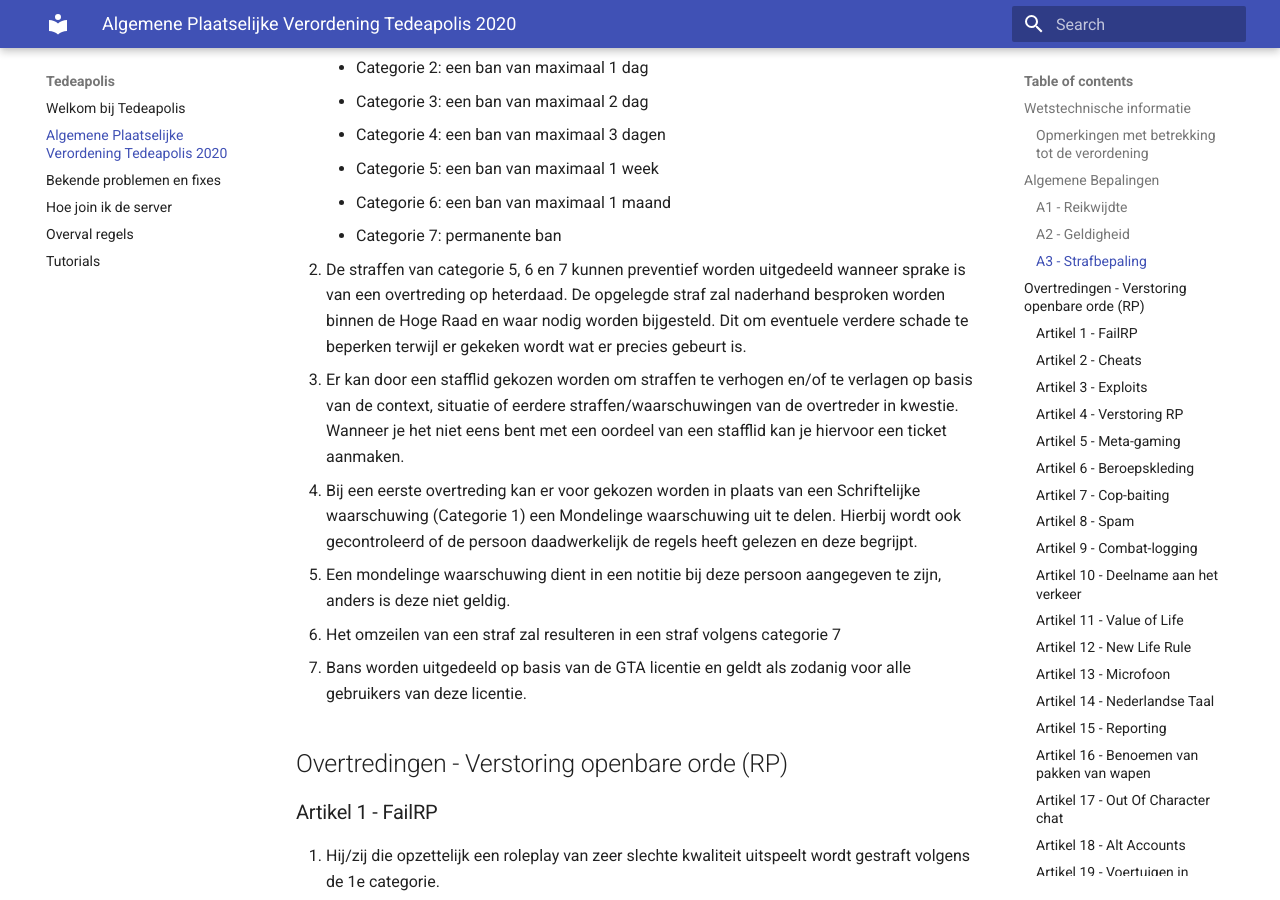
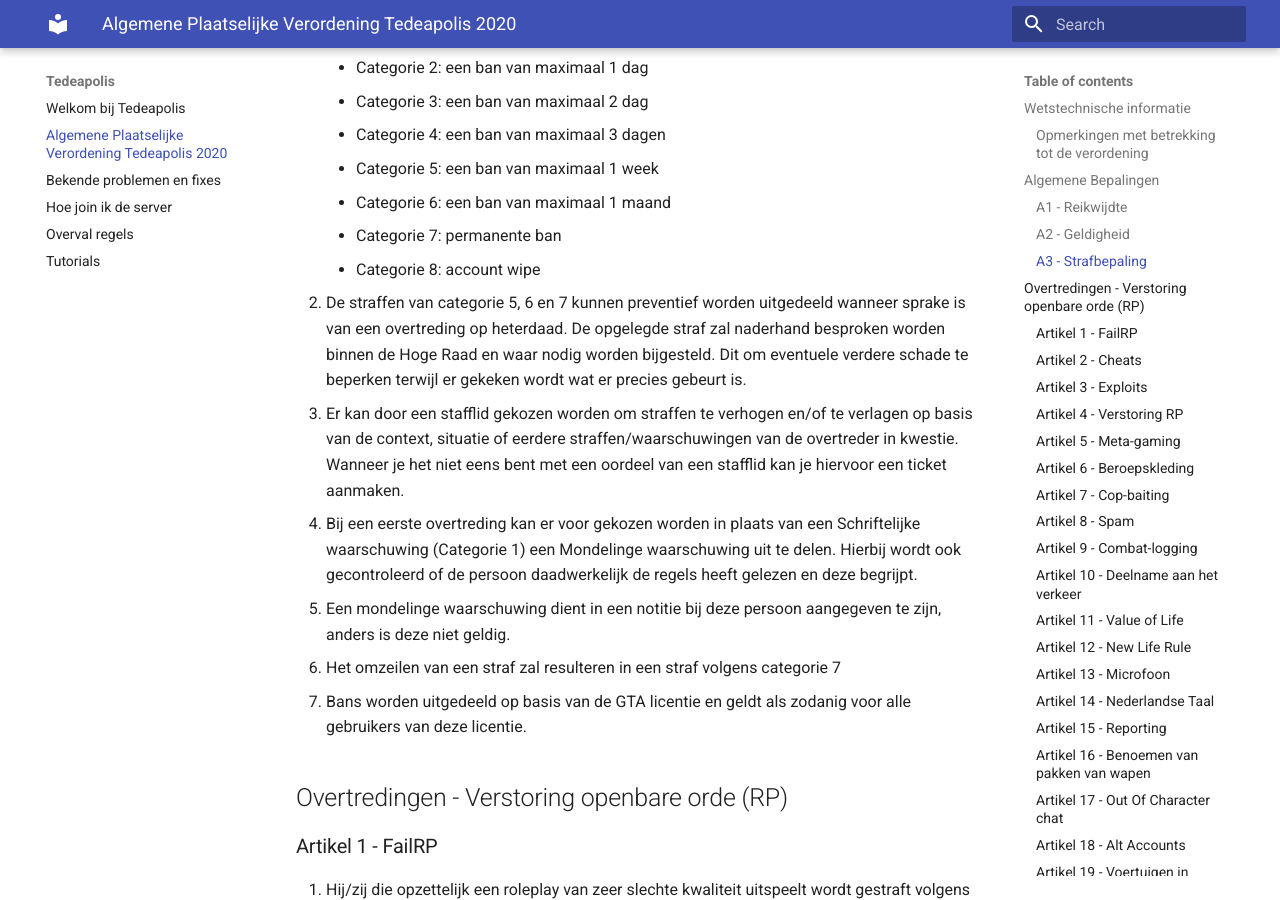
Before and after one commit to Tedeapolis/Tedeapolis, an MkDocs documentation site: the page built from docs/Algemene Plaateslijke Verordening Tedeapolis.md, in a window 1280 px wide and 900 px high, scrolled down 1348 px. Built offline with MkDocs 1.6.1 and Material for MkDocs 9.7.7, drawn with Linux system fonts in a browser that asks for light colours.

Commit message:
Aanpassing van Strafbepaling lid 1: Toevoeging van categorie 8 account wipe

```diff
--- a/docs/Algemene Plaateslijke Verordening Tedeapolis.md
+++ b/docs/Algemene Plaateslijke Verordening Tedeapolis.md
@@ -38,6 +38,7 @@ Het Wetboek van Strafrecht, specifiek bedoeld voor Tedeapolis, wordt hierbij ing
     * Categorie 5: een ban van maximaal 1 week
     * Categorie 6: een ban van maximaal 1 maand
     * Categorie 7: permanente ban
+    * Categorie 8: account wipe
 
 2. De straffen van categorie 5, 6 en 7 kunnen preventief worden uitgedeeld wanneer sprake is van een overtreding op heterdaad. De opgelegde straf zal naderhand besproken worden binnen de Hoge Raad en waar nodig worden bijgesteld. Dit om eventuele verdere schade te beperken terwijl er gekeken wordt wat er precies gebeurt is.
 
```
